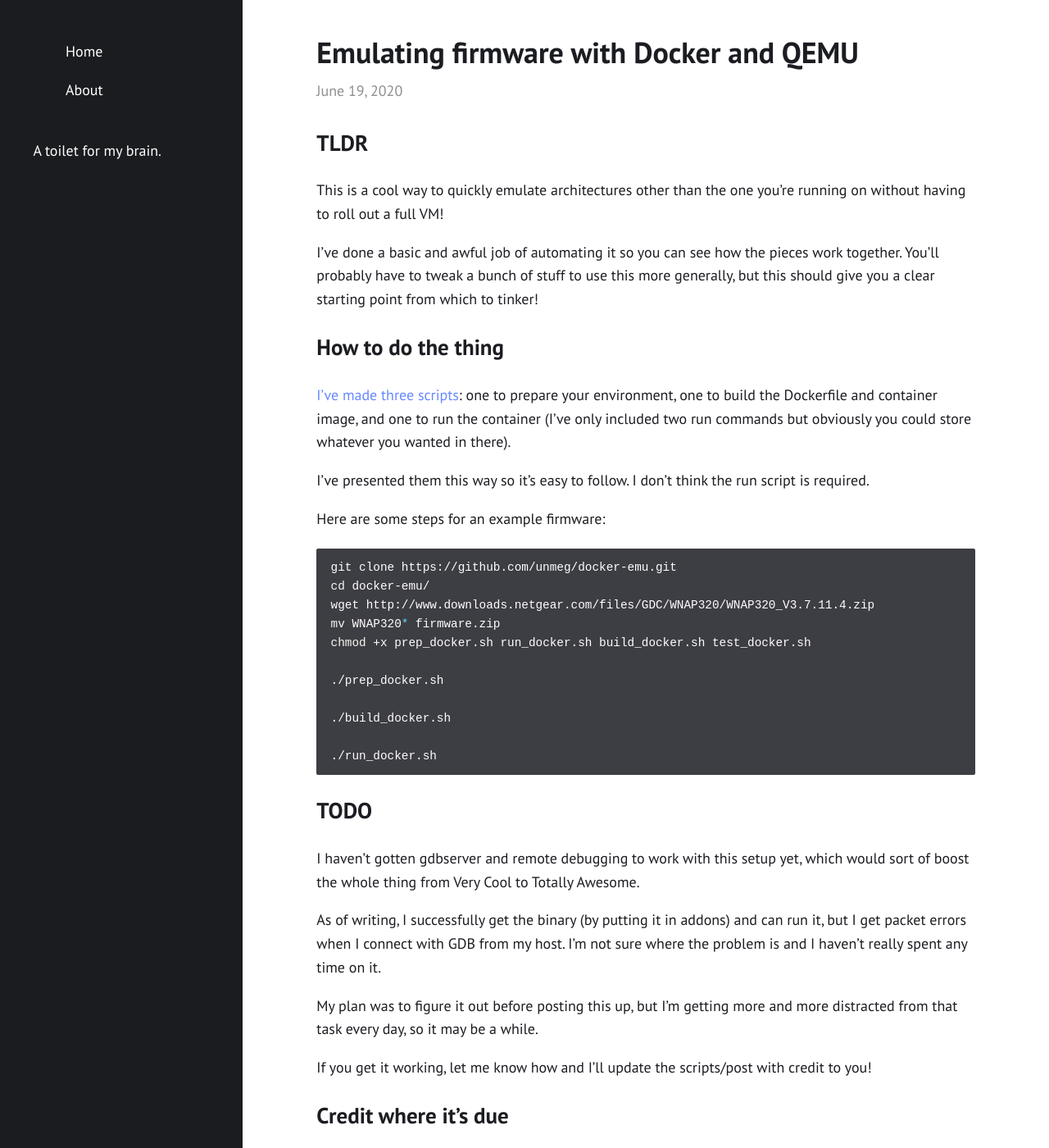
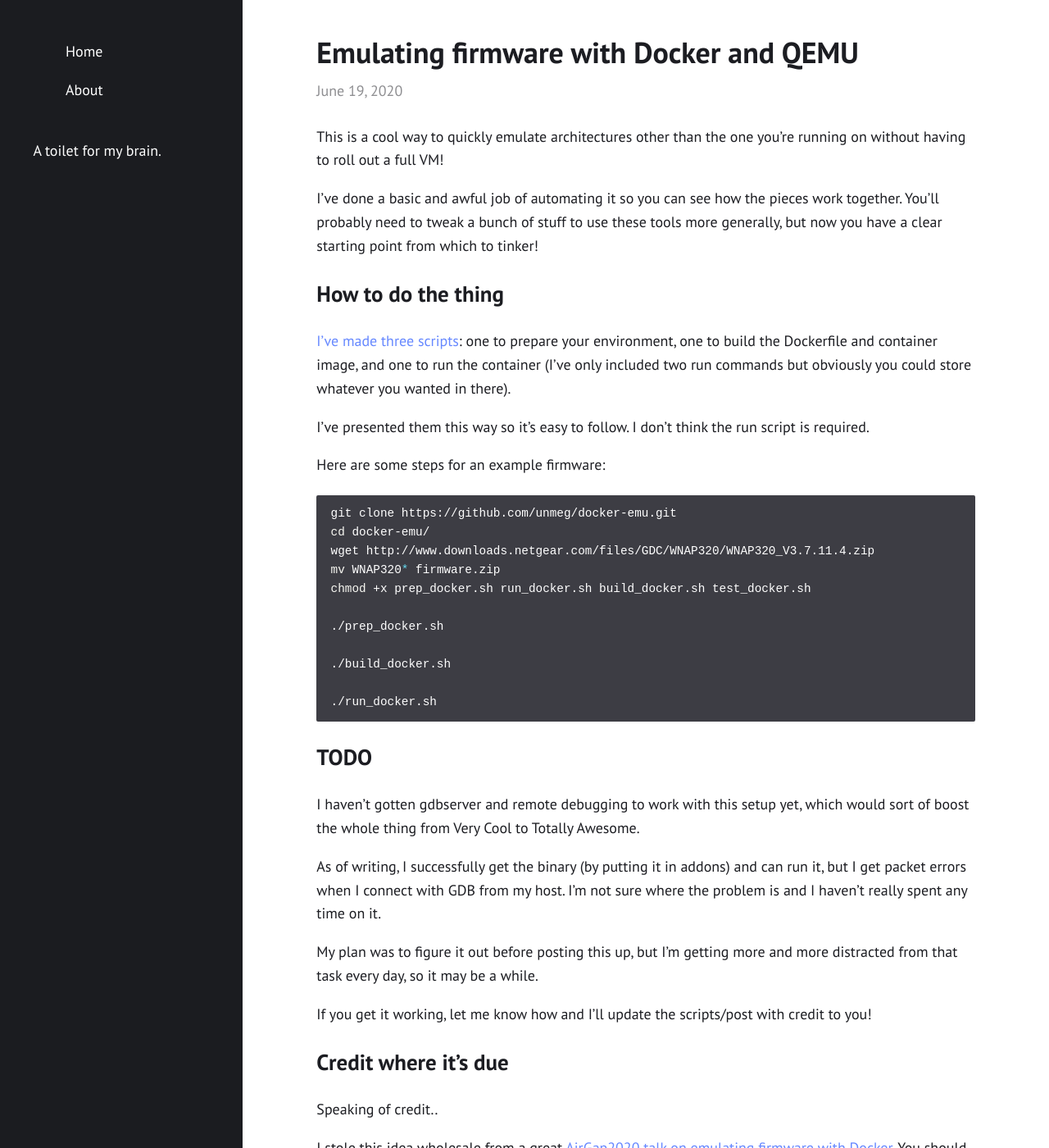
Before and after one commit to unmeg/unmeg.github.io, a Jekyll site: the page built from _posts/2020-06-19-emulating-firmware-docker-qemu.md, in a window 1280 px wide and 1400 px high. Shown: the whole window at 82% size. Built offline with Jekyll 4.4.1, drawn with Linux system fonts in a browser that asks for light colours; some of the changed text lies outside the part shown.

Commit message:
Update 2020-06-19-emulating-firmware-docker-qemu.md

```diff
--- a/_posts/2020-06-19-emulating-firmware-docker-qemu.md
+++ b/_posts/2020-06-19-emulating-firmware-docker-qemu.md
@@ -3,11 +3,9 @@
 layout: post
 ---
 
-## TLDR
-
 This is a cool way to quickly emulate architectures other than the one you're running on without having to roll out a full VM!
 
-I've done a basic and awful job of automating it so you can see how the pieces work together. You'll probably have to tweak a bunch of stuff to use this more generally, but this should give you a clear starting point from which to tinker!
+I've done a basic and awful job of automating it so you can see how the pieces work together. You'll probably need to tweak a bunch of stuff to use these tools more generally, but now you have a clear starting point from which to tinker!
 
 ## How to do the thing
 
```
Also changed, not shown: other parts of _posts/2020-06-19-emulating-firmware-docker-qemu.md (+1 -1 lines).
